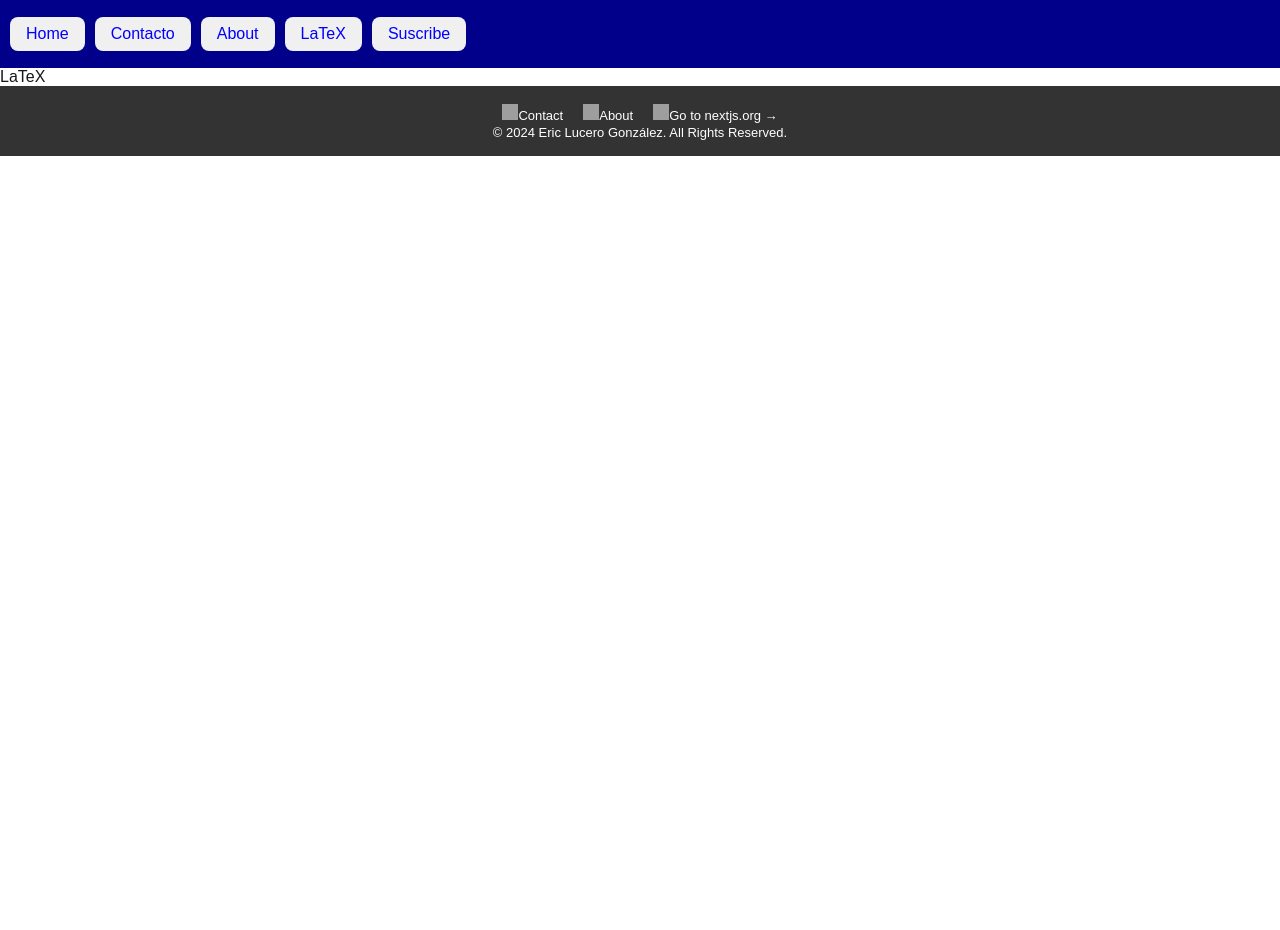
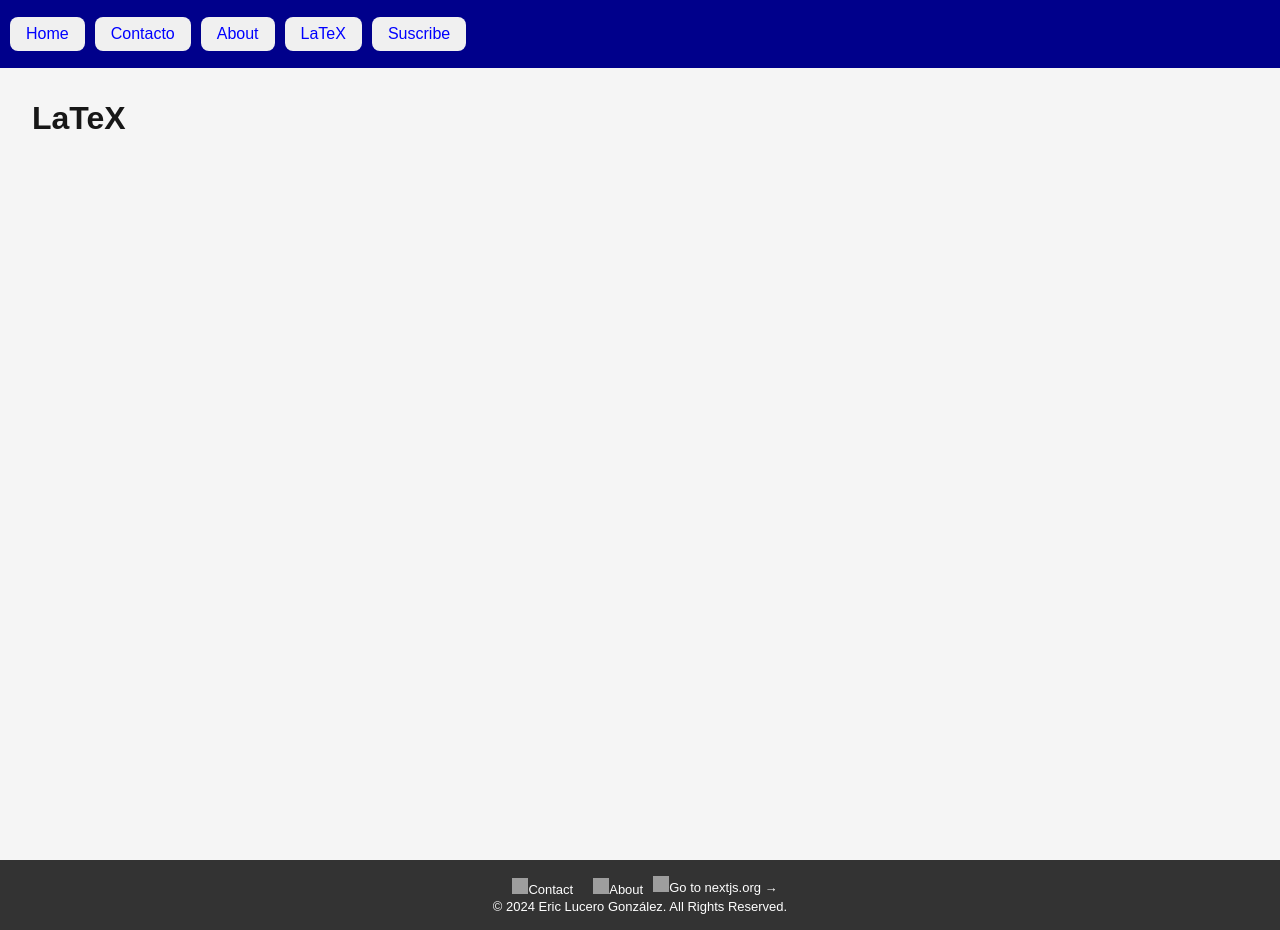
Before and after one commit to EricLuceroGonzalez/elcronopio, a Next.js app: page /latex in a window 1280 px wide. Before the commit the page ends 800 px from the top, so only its background shows below. Built offline with nearby package versions, Linux system fonts and the light colour scheme; grey boxes are pictures that could not be loaded.

Commit message:
basic template

```diff
--- a/app/ComponentsStyled.js
+++ b/app/ComponentsStyled.js
@@ -10,10 +10,17 @@
 min-height: 99vh;
 `
 
-
 export const Main = styled.main`
   flex: 1;
   padding: 2rem;
   background-color: #f5f5f5;
   min-height: 99vh;
 `;
+
+
+export const MainBg = styled.div`
+  flex: 1;
+  padding: 2rem;
+  background-color: #f5f5f5;
+  min-height: 99vh;
+`;
--- a/app/about/page.js
+++ b/app/about/page.js
@@ -1,7 +1,10 @@
 import React from "react";
+import { MainBg } from "../ComponentsStyled";
 
 const About = () => {
-  return <div>About</div>;
+  return <MainBg>
+    <h1>About</h1>
+  </MainBg>;
 };
 
 export default About;
--- a/app/latex/page.js
+++ b/app/latex/page.js
@@ -1,7 +1,10 @@
 import React from "react";
+import { MainBg } from "../ComponentsStyled";
 
 const Latex = () => {
-  return <div>LaTeX</div>;
+    return <MainBg>
+        <h1>LaTeX</h1>
+    </MainBg>
 };
 
 export default Latex;
--- a/app/layout.js
+++ b/app/layout.js
@@ -2,6 +2,8 @@
 import "./globals.css";
 import NavBar from "./navigation/navbar";
 import Footer from "./navigation/footer";
+import dynamic from 'next/dynamic'
+
 
 const geistSans = localFont({
   src: "./fonts/GeistVF.woff",
@@ -19,10 +21,12 @@
   description: "Generated by create next app",
 };
 
+
 export default function RootLayout({ children }) {
   return (
     <html lang="en">
       <body className={`${geistSans.variable} ${geistMono.variable}`}>
+        {/* TODO: Revisar error en NavBar */}
         <NavBar/>
         {children}
         <Footer/>
@@ -30,3 +34,5 @@
     </html>
   );
 }
+
+// export default dynamic(() => Promise.resolve(RootLayout), { ssr: false })
--- a/app/navigation/footer/index.js
+++ b/app/navigation/footer/index.js
@@ -27,7 +27,7 @@
   font-size: 1rem;
   font-size: small;
 `;
-const FoooterLink = styled.a`
+const FoooterLink = styled.div`
 padding: 2px 5px;
 margin: 0 5px;
 `
@@ -56,7 +56,7 @@
           />
           About
         </FoooterLink>
-        <FoooterLink
+        <a
           href="https://nextjs.org?utm_source=create-next-app&utm_medium=appdir-template&utm_campaign=create-next-app"
           target="_blank"
           rel="noopener noreferrer"
@@ -69,7 +69,7 @@
             height={16}
           />
           Go to nextjs.org →
-        </FoooterLink>
+        </a>
       </FooterLinks>
       <FooterText>
         &copy; {new Date().getFullYear()} Eric Lucero González. All Rights Reserved.
--- a/app/navigation/navbar/index.js
+++ b/app/navigation/navbar/index.js
@@ -1,6 +1,5 @@
 "use client"
 import React from "react";
-import Link from "next/link";
 import styled from "styled-components";
 import StyledLink from "./StyledLink";
 
--- a/next.config.mjs
+++ b/next.config.mjs
@@ -1,4 +1,15 @@
 /** @type {import('next').NextConfig} */
-const nextConfig = {};
+const nextConfig = {
+        compiler: {
+          styledComponents: {
+            // Enable display of the component name along with the generated className (needed for debugging).
+            displayName: true,
+            // Enable SSR support
+            ssr: true,
+            // Optional
+            fileName: false,
+          },
+        },
+};
 
 export default nextConfig;
--- a/package.json
+++ b/package.json
@@ -9,6 +9,7 @@
     "lint": "next lint"
   },
   "dependencies": {
+    "babel-plugin-styled-components": "^2.1.4",
     "next": "14.2.13",
     "react": "^18",
     "react-dom": "^18",
```
Also changed, not shown: app/contact/page.js (+6 -1 lines), app/page.js (+2 -10 lines), app/navigation/navbar/StyledLink.js (line endings or trailing spaces), 1 other file (tests, documents, lock files or other folders).
